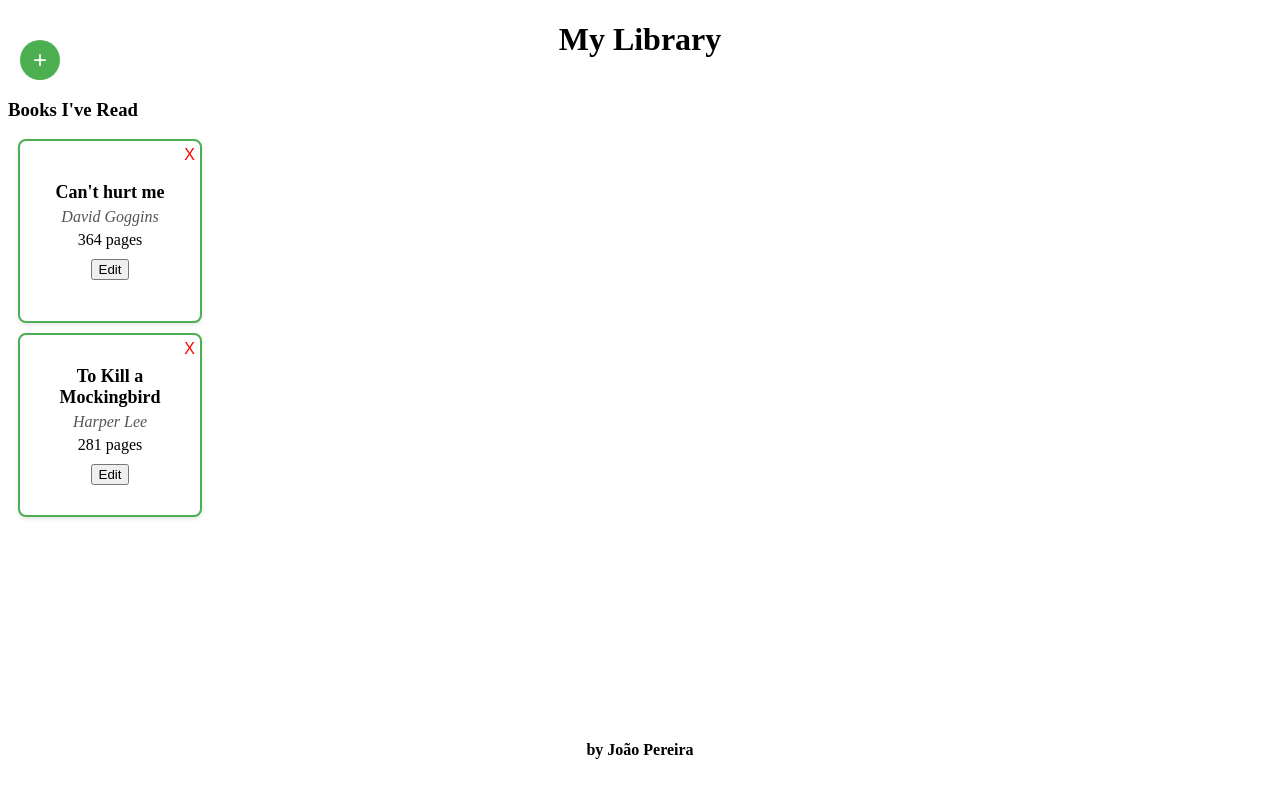
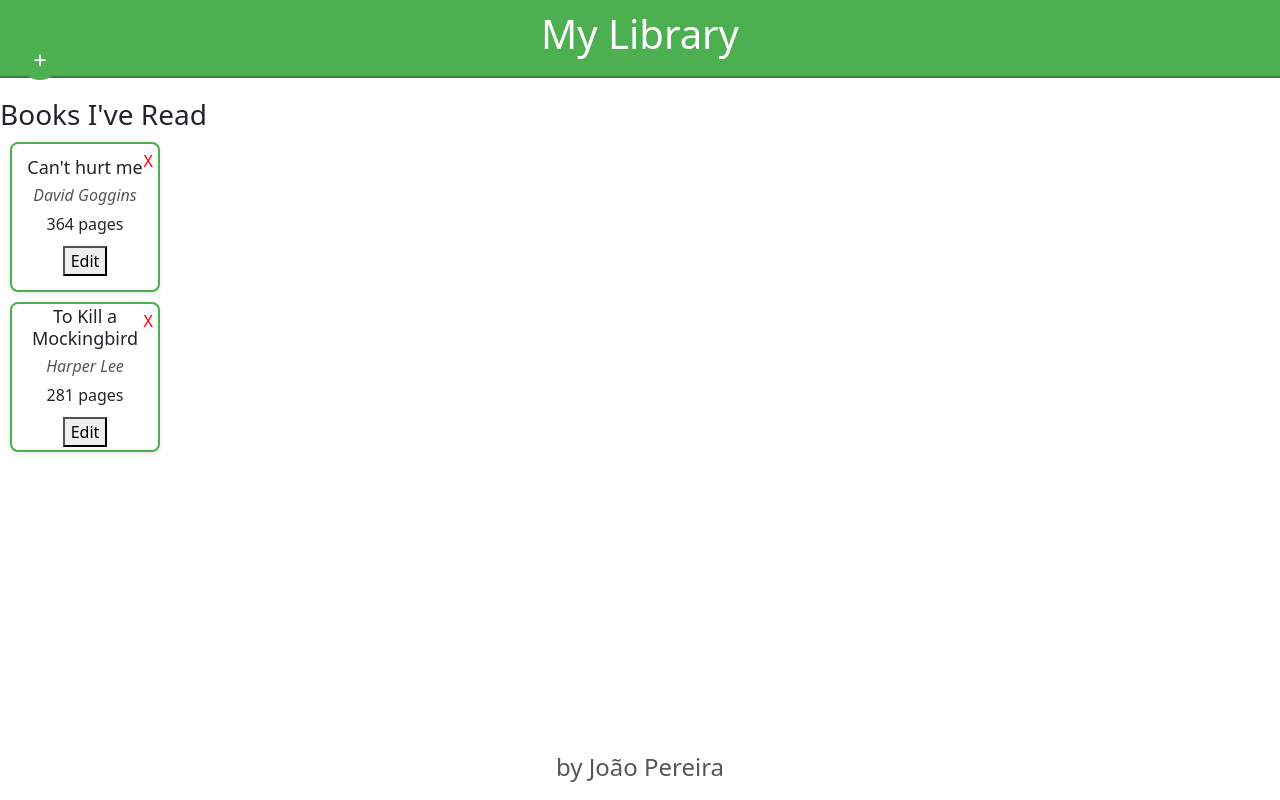
Before and after one commit to Joao247/Library, a plain HTML site: page index.html in a window 1280 px wide. Drawn offline with nearby package versions, Linux system fonts and the light colour scheme.

Commit message:
styles changes

```diff
--- a/index.html
+++ b/index.html
@@ -6,6 +6,7 @@
     <meta charset="UTF-8">
     <meta name="viewport" content="width=device-width, initial-scale=1.0">
     <link rel="stylesheet" href="styles.css">
+    <link href="https://cdn.jsdelivr.net/npm/bootstrap@5.3.2/dist/css/bootstrap.min.css" rel="stylesheet" integrity="sha384-T3c6CoIi6uLrA9TneNEoa7RxnatzjcDSCmG1MXxSR1GAsXEV/Dwwykc2MPK8M2HN" crossorigin="anonymous">
     <title>My Library</title>
 </head>
 
--- a/script.js
+++ b/script.js
@@ -138,6 +138,9 @@ function saveEdit(index) {
     if (book.pagesRead < book.pages)
         book.hasRead = false
 
+    if (book.pagesRead == book.pages)
+        book.hasRead = true
+
     // Display the updated book details
     displayBooks();
 }
--- a/styles.css
+++ b/styles.css
@@ -5,7 +5,11 @@
 
 .header-container {
     text-align: center;
-    margin-bottom: 10px;
+    margin-bottom: 20px;
+    background-color: #4caf50; /* Green background color */
+    padding: 10px;
+    color: #fff; /* White text color */
+    border-bottom: 2px solid #2d8539; /* Darker green border */
 }
 
 .newbook-container {
@@ -19,9 +23,10 @@
 .footer-container {
     text-align: center;
     position: fixed;
-    bottom: 20px;
+    bottom: 10px;
     left: 50%;
     transform: translateX(-50%);
+    color: #555; /* Dark gray text color */
 }
 
 #new-book-btn {
```
